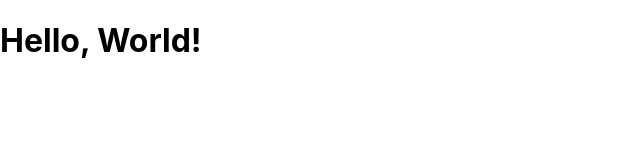
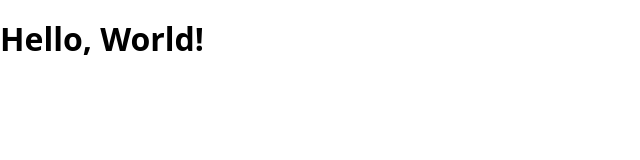
Before and after one commit to peilingjiang/reacting, a React (Vite) app: page / in a window 1280 px wide. Shown: the top 160 px of the page, without its empty margins (0-640 px from the left). Built offline with nearby package versions, Linux system fonts and the light colour scheme.

Commit message:
use modern-normalize

```diff
--- a/package.json
+++ b/package.json
@@ -13,6 +13,7 @@
     "prepare": "husky"
   },
   "dependencies": {
+    "modern-normalize": "^2.0.0",
     "react": "^18.2.0",
     "react-dom": "^18.2.0"
   },
--- a/src/css/index.scss
+++ b/src/css/index.scss
@@ -1,3 +1,5 @@
+@import "modern-normalize/modern-normalize.css";
+
 html,
 body,
 #root {
@@ -9,18 +11,9 @@ body,
 
 html,
 body {
-  font-family: -apple-system, BlinkMacSystemFont, "Segoe UI", Roboto, Helvetica,
-    Arial, sans-serif !important;
-
   -webkit-font-smoothing: antialiased;
   -moz-osx-font-smoothing: grayscale;
 
   background: #fff;
   overflow: hidden;
-
-  box-sizing: border-box;
-
-  * {
-    box-sizing: inherit;
-  }
 }
```
Also changed, not shown: 1 other file (tests, documents, lock files or other folders).
